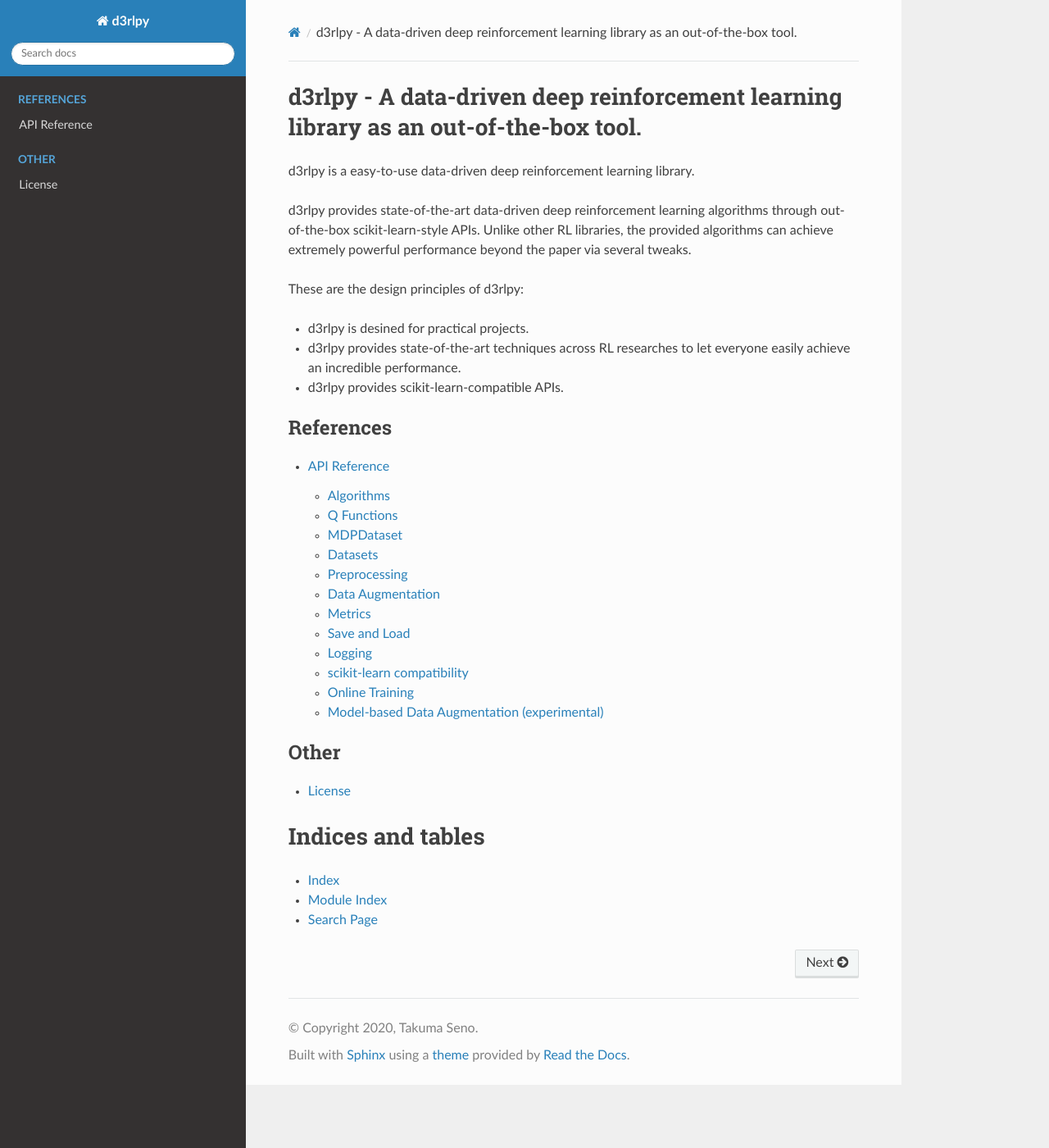
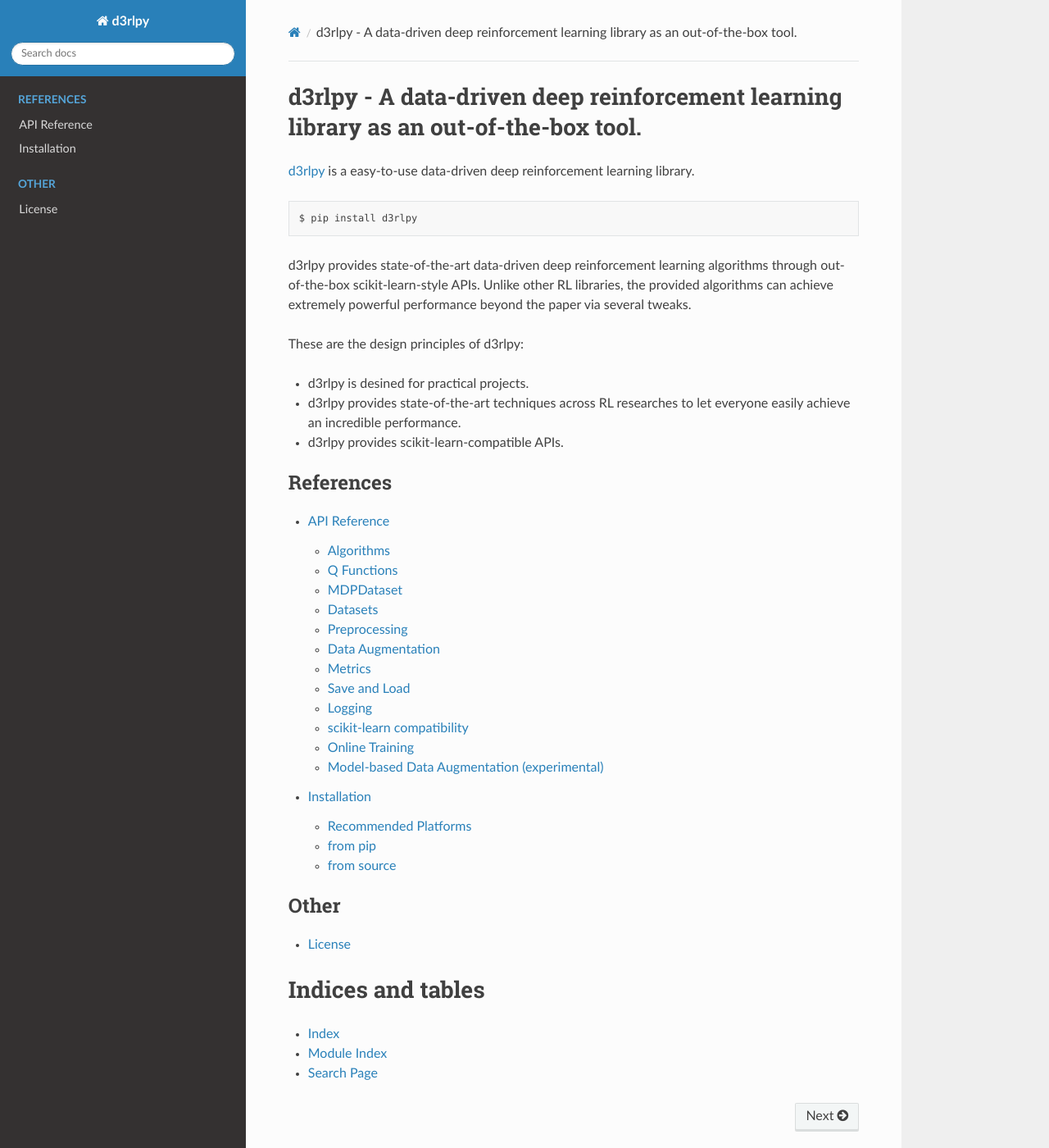
Before and after one commit to takuseno/d3rlpy, a Sphinx documentation site: the page built from docs/index.rst, in a window 1280 px wide and 1400 px high. Shown: the whole window at 82% size. Built offline with Sphinx 7.4.7 and the Read the Docs theme 2.0.0, drawn with Linux system fonts in a browser that asks for light colours; pages that are not in the unit, such as notebooks, are missing from menus.

Commit message:
Add installation document

```diff
--- a/docs/index.rst
+++ b/docs/index.rst
@@ -6,8 +6,12 @@
 d3rlpy - A data-driven deep reinforcement learning library as an out-of-the-box tool.
 =====================================================================================
 
-d3rlpy is a easy-to-use data-driven deep reinforcement learning
-library.
+`d3rlpy <https://github.com/takuseno/d3rlpy>`_ is a easy-to-use data-driven
+deep reinforcement learning library.
+
+.. code-block::
+
+  $ pip install d3rlpy
 
 d3rlpy provides state-of-the-art data-driven deep reinforcement learning
 algorithms through out-of-the-box scikit-learn-style APIs.
@@ -32,6 +36,7 @@
    :caption: References
 
    references/index
+   installation
 
 .. toctree::
    :maxdepth: 2
```
Also changed, not shown: docs/installation.rst (added, +25 -0 lines).
